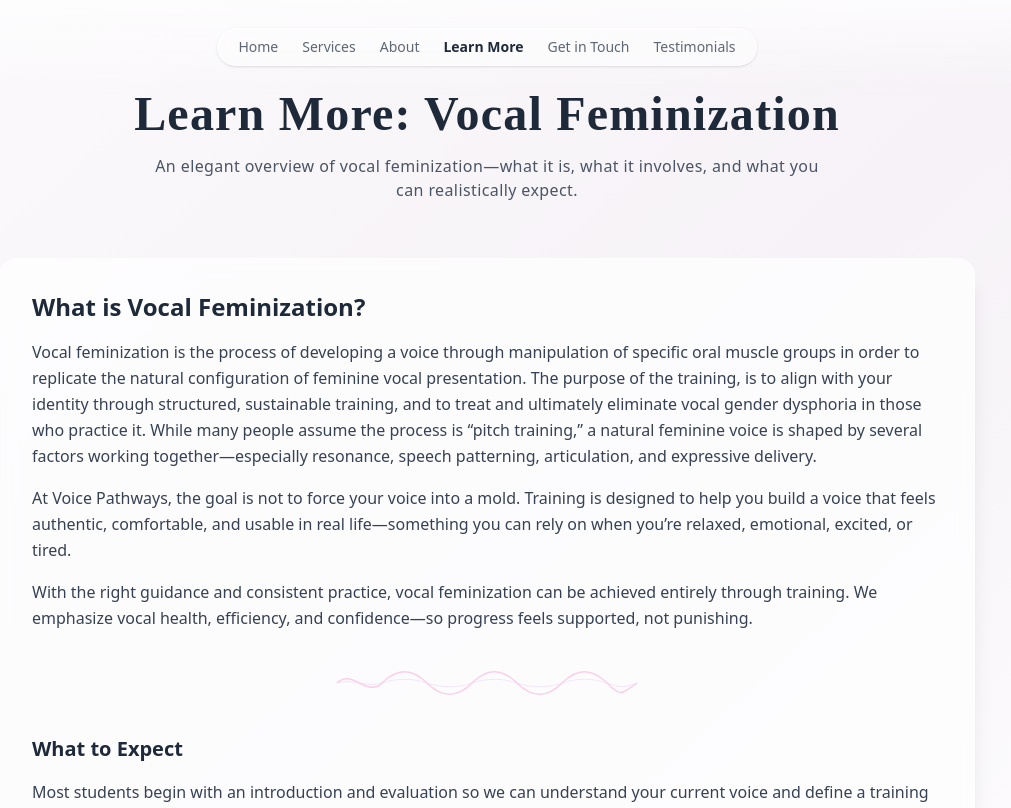
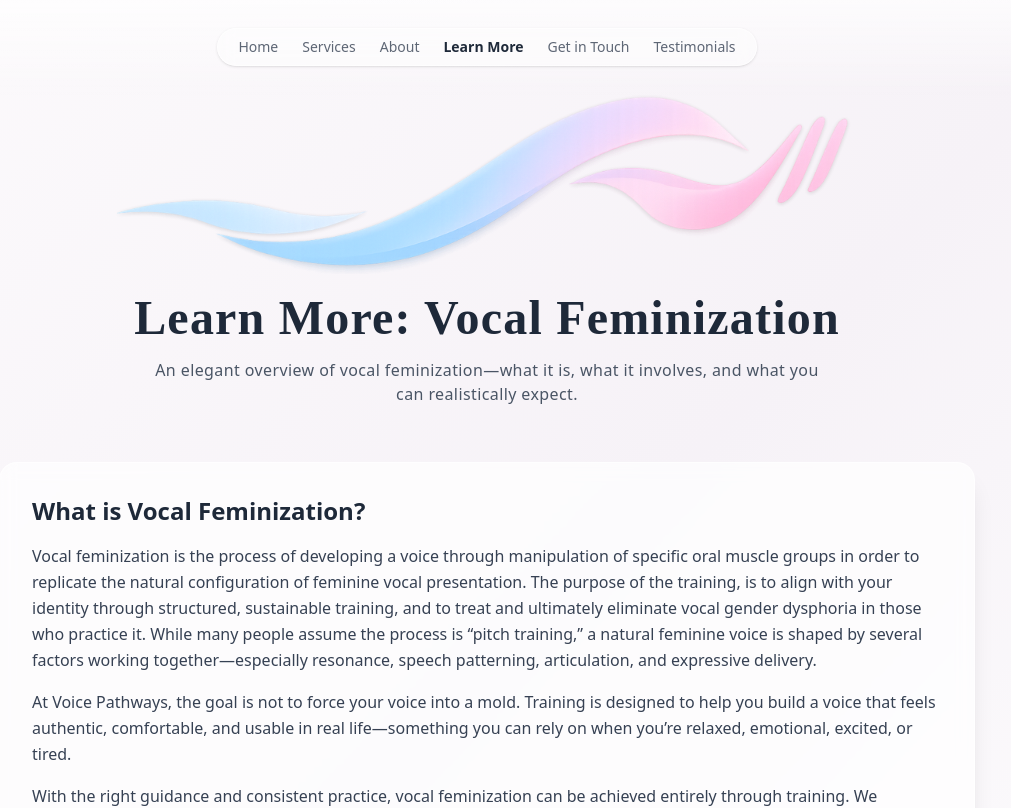
Before and after one commit to Aeriebella/Voice-Pathways, a Next.js app: page /learn/vocal-feminization in a window 1280 px wide. Shown: the top 808 px of the page, without its empty margins (153-1164 px from the left). Built offline with nearby package versions, Linux system fonts and the light colour scheme.

Commit message:
Update page.tsx

```diff
--- a/app/learn/vocal-feminization/page.tsx
+++ b/app/learn/vocal-feminization/page.tsx
@@ -42,6 +42,12 @@ export default function VocalFeminizationLearnPage() {
             Testimonials
           </a>
         </nav>
+
+        <img
+          src="/logo.png"
+          alt="Voice Pathways logo"
+          className="h-36 sm:h-48 w-auto -mb-1 mt-2 opacity-95 drop-shadow-sm"
+        />
 
         <h1 className="mt-4 text-3xl sm:text-5xl font-semibold tracking-wide font-['Playfair_Display']">
           Learn More: Vocal Feminization
```
